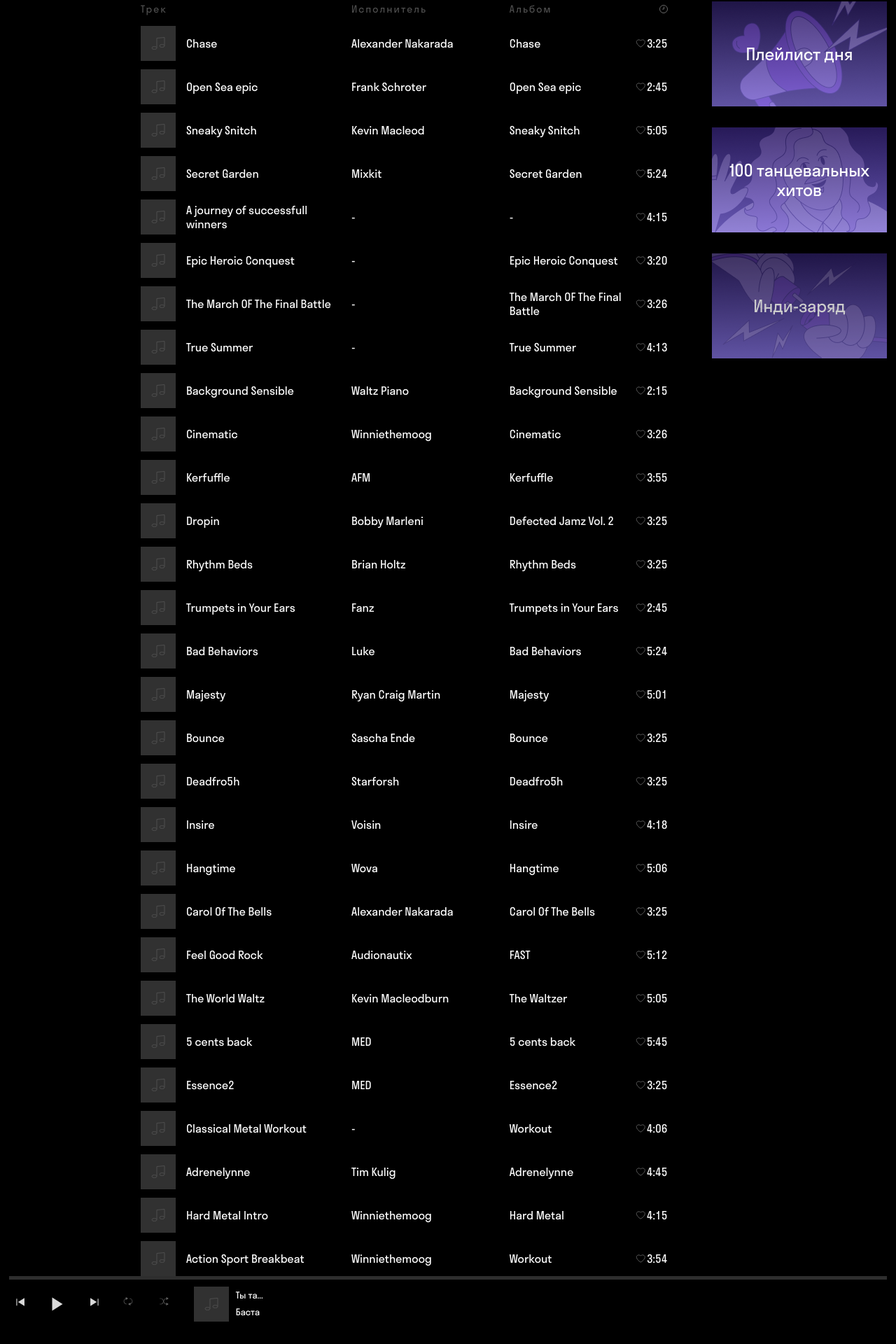
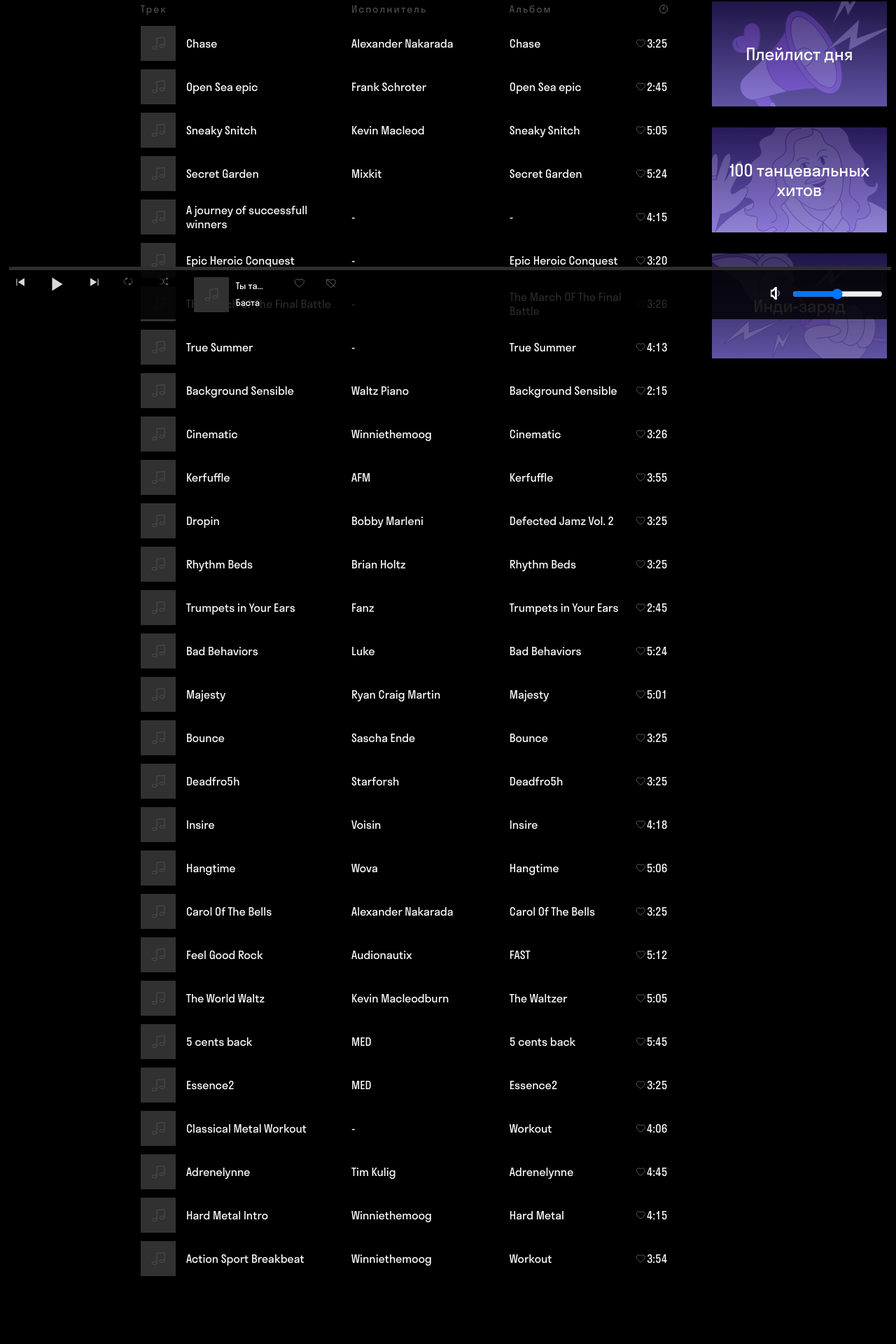
Before and after one commit to Alex-Volo/music-service, a React (Create React App) app: page / in a window 1280 px wide. Shown: the part 344-2264 px from the top of the page at 70% size. Built offline with nearby package versions, Linux system fonts and the light colour scheme.

Commit message:
Added Volume Block

```diff
--- a/src/MainPage/MusicPlayer/MusicPlayer.module.css
+++ b/src/MainPage/MusicPlayer/MusicPlayer.module.css
@@ -1,3 +1,10 @@
 .musicPlayer {
-  grid-column: 1 / -1;
+  /* grid-column: 1 / 3; */
+  width: calc(100% - 20px);
+  display: flex;
+  flex-direction: column;
+  box-sizing: border-box;
+  position: fixed;
+  bottom: 0;
+  background-color: rgba(0, 0, 0, 0.844);
 }
--- a/src/MainPage/MusicPlayer/PlayerInterface/PlayerInterface.jsx
+++ b/src/MainPage/MusicPlayer/PlayerInterface/PlayerInterface.jsx
@@ -1,42 +1,18 @@
 import classes from './PlayerInterface.module.css';
 import PlayerControls from './PlayerControls/PlayerControls';
 import PlayerTrack from './PlayerTrack/PlayerTrack';
+import PlayerLikeDislikeGroup from './PlayerLikeDislikeGroup/PlayerLikeDislikeGroup';
+import VolumeBlock from './VolumeBlock/VolumeBlock';
+
 const PlayerInterface = () => {
   return (
     <div className={classes.playerInterface}>
-      <PlayerControls />
-      <PlayerTrack />
-
-
-      <div className="like-dislike">
-        <div className="track-play__like _btn-icon">
-          <svg className="track-play__like-svg" alt="like">
-            <use xlinkHref="img/icon/sprite.svg#icon-like"></use>
-          </svg>
-        </div>
-        <div className="track-play__dislike _btn-icon">
-          <svg className="track-play__dislike-svg" alt="dislike">
-            <use xlinkHref="img/icon/sprite.svg#icon-dislike"></use>
-          </svg>
-        </div>
+      <div className={classes.leftBlock}>
+        <PlayerControls />
+        <PlayerTrack />
+        <PlayerLikeDislikeGroup />
       </div>
-
-      <div className="bar__volume-block volume">
-        <div className="volume__content">
-          <div className="volume__image">
-            <svg className="volume__svg" alt="volume">
-              <use xlinkHref="img/icon/sprite.svg#icon-volume"></use>
-            </svg>
-          </div>
-          <div className="volume__progress _btn">
-            <input
-              className="volume__progress-line _btn"
-              type="range"
-              name="range"
-            />
-          </div>
-        </div>
-      </div>
+      <VolumeBlock />
     </div>
   );
 };
--- a/src/MainPage/MusicPlayer/PlayerInterface/PlayerInterface.module.css
+++ b/src/MainPage/MusicPlayer/PlayerInterface/PlayerInterface.module.css
@@ -3,4 +3,9 @@
   height: 50px;
   align-items: center;
   padding: 10px;
+  justify-content: space-between;
 }
+
+.leftBlock {
+  display: flex;
+}
--- /dev/null
+++ b/src/MainPage/MusicPlayer/PlayerInterface/PlayerLikeDislikeGroup/PlayerLikeDislikeGroup.jsx
@@ -0,0 +1,21 @@
+import classes from './PlayerLikeDislikeGroup.module.css';
+import sprite from 'img/icon/sprite.svg';
+
+const PlayerLikeDislikeGroup = () => {
+  return (
+    <div className={classes.playerLikeDislikeGroup}>
+      <div className={classes.like}>
+        <svg className={classes.likeSvg} alt="like">
+          <use xlinkHref={`${sprite}#icon-like`}></use>
+        </svg>
+      </div>
+      <div className={classes.dislike}>
+        <svg className={classes.dislikeSvg} alt="dislike">
+          <use xlinkHref={`${sprite}#icon-dislike`}></use>
+        </svg>
+      </div>
+    </div>
+  );
+};
+
+export default PlayerLikeDislikeGroup;
--- /dev/null
+++ b/src/MainPage/MusicPlayer/PlayerInterface/PlayerLikeDislikeGroup/PlayerLikeDislikeGroup.module.css
@@ -0,0 +1,18 @@
+.playerLikeDislikeGroup {
+  display: flex;
+  gap: 30px;
+}
+.like {
+}
+.likeSvg {
+  width: 15px;
+  height: 15px;
+  stroke: #696969;
+}
+.dislike {
+}
+.dislikeSvg {
+  width: 15px;
+  height: 15px;
+  stroke: #696969;
+}
--- a/src/MainPage/MusicPlayer/PlayerInterface/PlayerTrack/PlayerTrack.module.css
+++ b/src/MainPage/MusicPlayer/PlayerInterface/PlayerTrack/PlayerTrack.module.css
@@ -23,6 +23,7 @@
   padding: 0;
   font-size: 13px;
   line-height: 24px;
+  width: 50px;
 }
 
 .text a {
--- /dev/null
+++ b/src/MainPage/MusicPlayer/PlayerInterface/VolumeBlock/VolumeBlock.jsx
@@ -0,0 +1,23 @@
+import classes from './VolumeBlock.module.css';
+import sprite from 'img/icon/sprite.svg';
+
+const VolumeBlock = () => {
+  return (
+    <div className={classes.volumeBlock}>
+      <div className={classes.icon}>
+        <svg className={classes.iconSvg}>
+          <use xlinkHref={`${sprite}#icon-volume`}></use>
+        </svg>
+      </div>
+      <div className="volume__progress _btn">
+        <input
+          className="volume__progress-line _btn"
+          type="range"
+          name="range"
+        />
+      </div>
+    </div>
+  );
+};
+
+export default VolumeBlock;
--- /dev/null
+++ b/src/MainPage/MusicPlayer/PlayerInterface/VolumeBlock/VolumeBlock.module.css
@@ -0,0 +1,12 @@
+.volumeBlock {
+  display: flex;
+  gap: 16px;
+  justify-content: flex-end;
+}
+.icon {
+}
+.iconSvg {
+  width: 13px;
+  height: 18px;
+  stroke: #fff;
+}
--- a/src/MainPage/MusicPlayer/ProgressBar/ProgressBar.module.css
+++ b/src/MainPage/MusicPlayer/ProgressBar/ProgressBar.module.css
@@ -1,5 +1,5 @@
 .progressBar {
-    width: 100%;
-    height: 5px;
-    background: #2E2E2E;
+  /* width: 100%; */
+  height: 5px;
+  background: #2e2e2e;
 }
--- a/src/MainPage/Tracks/TracksList/TracksList.module.css
+++ b/src/MainPage/Tracks/TracksList/TracksList.module.css
@@ -1,3 +1,4 @@
 .trackList {
   margin-top: 50px;
+  margin-bottom: 50px;
 }
```
